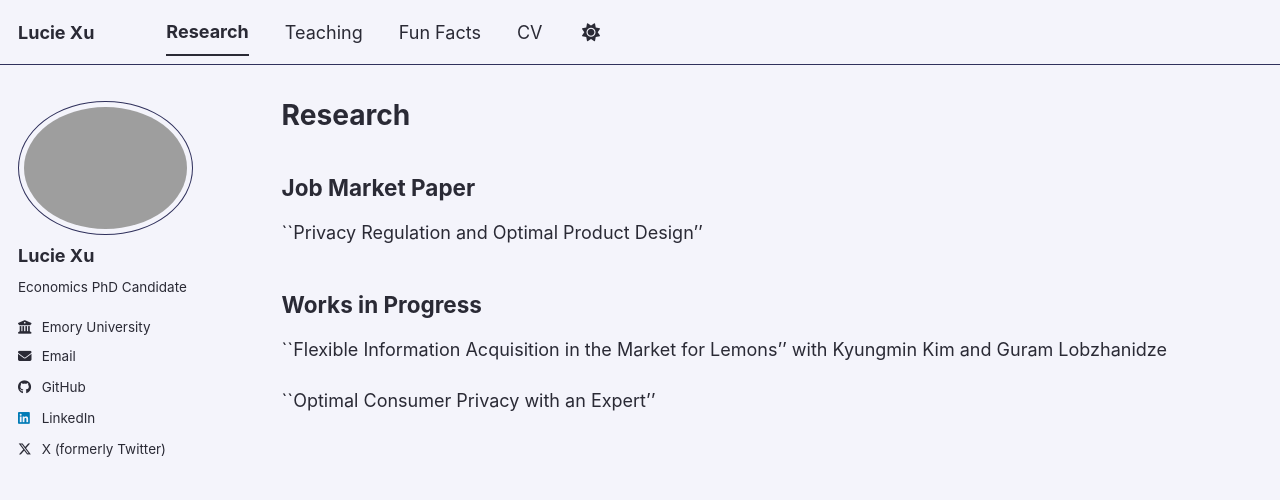
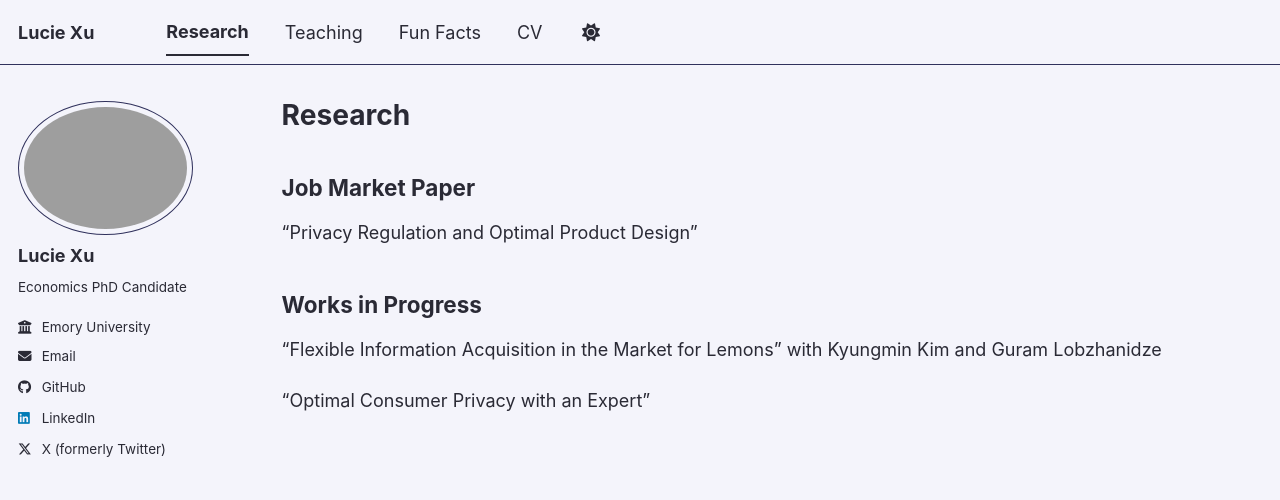
Before and after one commit to lucieexu27/lucieexu27.github.io, a Jekyll site: the page built from _pages/research.md, in a window 1280 px wide. Shown: the top 500 px of the page. Built offline with Jekyll 4.4.1, drawn with Linux system fonts in a browser that asks for light colours; a style sheet for code colours, icons or effects is not loaded.

```diff
--- a/_pages/research.md
+++ b/_pages/research.md
@@ -7,12 +7,12 @@ author_profile: true
 
 ## Job Market Paper
 
-``Privacy Regulation and Optimal Product Design''
+"Privacy Regulation and Optimal Product Design"
 <!-- [Download PDF](/files/job-market-paper.pdf)-->
 
 ## Works in Progress
 
-``Flexible Information Acquisition in the Market for Lemons''
+"Flexible Information Acquisition in the Market for Lemons"
 with Kyungmin Kim and Guram Lobzhanidze
 
-``Optimal Consumer Privacy with an Expert''
+"Optimal Consumer Privacy with an Expert"
```
